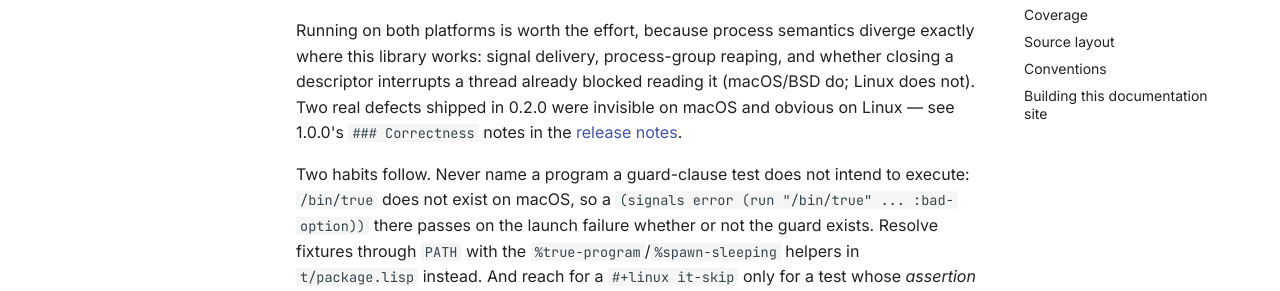
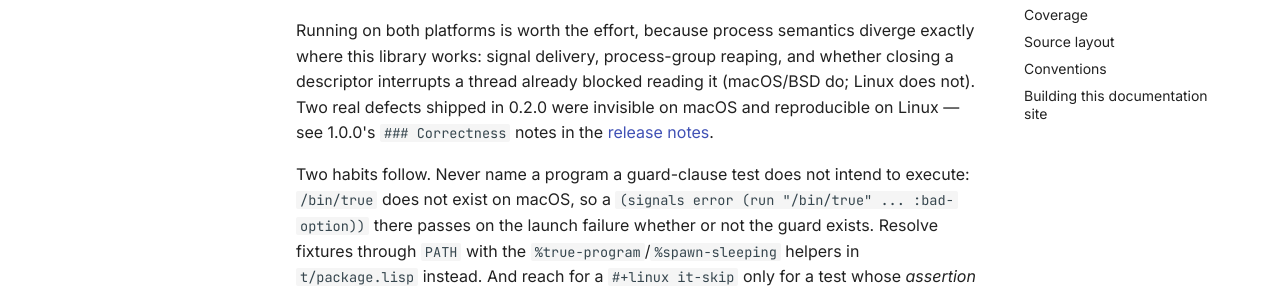
Before and after one commit to nerima-lisp/cl-process-kit, an MkDocs documentation site: the page built from docs/src/development.md, in a window 1280 px wide and 900 px high, scrolled down 1578 px. Shown: the part 240-531 px from the top of the window. Built offline with MkDocs 1.6.1 and Material for MkDocs 9.7.7, drawn with Linux system fonts in a browser that asks for light colours; comment, search, counter and statistics services are not loaded.

```diff
--- a/docs/src/development.md
+++ b/docs/src/development.md
@@ -83,7 +83,7 @@ Running on both platforms is worth the effort, because process semantics
 diverge exactly where this library works: signal delivery, process-group
 reaping, and whether closing a descriptor interrupts a thread already blocked
 reading it (macOS/BSD do; Linux does not). Two real defects shipped in 0.2.0
-were invisible on macOS and obvious on Linux — see 1.0.0's `### Correctness`
+were invisible on macOS and reproducible on Linux — see 1.0.0's `### Correctness`
 notes in the
 [release notes](https://github.com/nerima-lisp/cl-process-kit/releases).
 
```
Also changed, not shown: docs/src/guide/command-specs.md (+1 -1 lines), docs/src/guide/native-spawn.md (+1 -1 lines), docs/src/reference/compatibility.md (+1 -1 lines).
